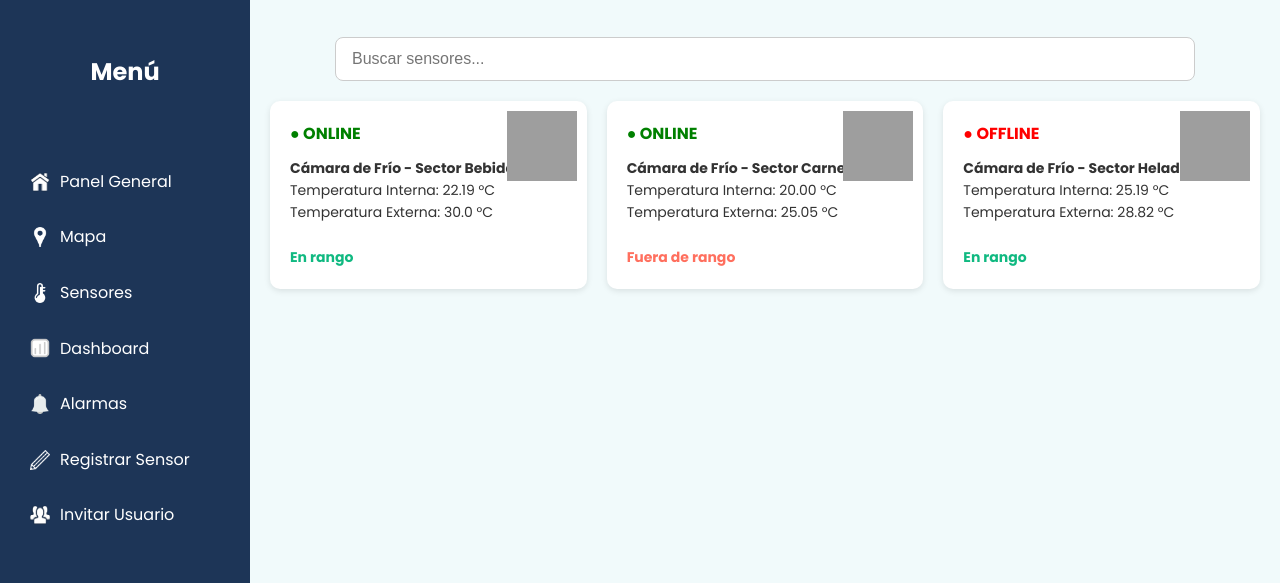
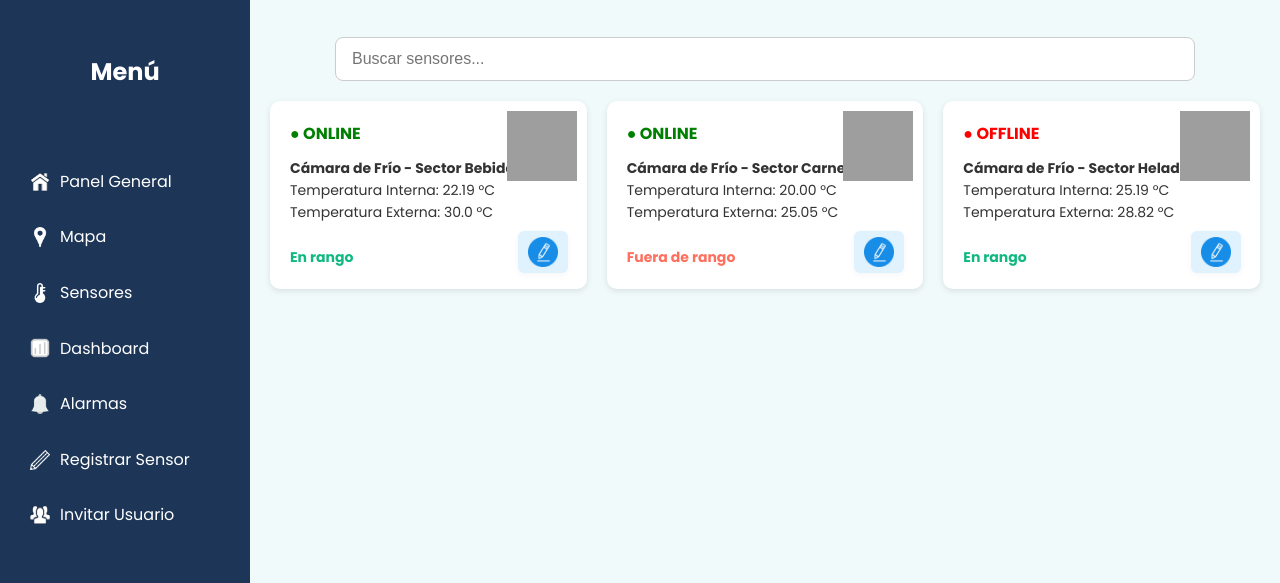
Before and after one commit to PauliLuna/ProyectoFinalSensores, a plain HTML site: page frontend/sensores.html in a window 1280 px wide. Shown: the part 73-656 px from the top of the page. Drawn offline with Linux system fonts and the light colour scheme; grey boxes are pictures that could not be loaded; a script that the page names is missing.

Commit message:
added edit button in sensores.html for each sensor

```diff
--- a/frontend/sensores.html
+++ b/frontend/sensores.html
@@ -61,6 +61,10 @@
                     Temperatura Externa: 30.0 °C<br><br>
                     <span style="color:#10b981; font-weight: bold">En rango</span>
                 </div>
+                <button class="edit-sensor-btn" title="Editar sensor"
+                    onclick="event.stopPropagation(); window.location.href='edit_sensor.html';">
+                    <img src="assets/edit-pencil.png" alt="Editar" style="width:30px; height:30px;">
+                </button>
             </div>
             <div class="sensor-card" onclick="redirectToDashboard('camara-frio')">
                 <img class="corner-icon" src="https://png.pngtree.com/png-vector/20221115/ourmid/pngtree-ultra-cold-storage-temperature-rgb-color-icon-equipment-storage-temperature-vector-png-image_41145610.jpg" alt="Sensor Icon">
@@ -71,6 +75,10 @@
                     Temperatura Externa: 25.05 °C<br><br>
                     <span style="color:#FF6F5E; font-weight: bold">Fuera de rango</span>
                 </div>
+                <button class="edit-sensor-btn" title="Editar sensor"
+                    onclick="event.stopPropagation(); window.location.href='edit_sensor.html';">
+                    <img src="assets/edit-pencil.png" alt="Editar" style="width:30px; height:30px;">
+                </button>
             </div>
             <div class="sensor-card" onclick="redirectToDashboard('camara-frio')">
                 <img class="corner-icon" src="https://png.pngtree.com/png-vector/20221115/ourmid/pngtree-ultra-cold-storage-temperature-rgb-color-icon-equipment-storage-temperature-vector-png-image_41145610.jpg" alt="Sensor Icon">
@@ -81,6 +89,10 @@
                     Temperatura Externa: 28.82 °C<br><br>
                     <span style="color:#10b981; font-weight: bold">En rango</span>
                 </div>
+                <button class="edit-sensor-btn" title="Editar sensor"
+                    onclick="event.stopPropagation(); window.location.href='edit_sensor.html';">
+                    <img src="assets/edit-pencil.png" alt="Editar" style="width:30px; height:30px;">
+                </button>
             </div>
         </div>
     </div>
--- a/frontend/styles/style.css
+++ b/frontend/styles/style.css
@@ -1288,6 +1288,24 @@ canvas {
     color: #333;
 }
 
+.edit-sensor-btn {
+    position: absolute;
+    right: 19px;
+    bottom: 16px;
+    background: #e0f2fe;
+    border: none;
+    border-radius: 6px;
+    padding: 6px 10px;
+    cursor: pointer;
+    display: flex;
+    align-items: center;
+    box-shadow: 0 2px 6px rgba(0,0,0,0.04);
+    transition: background 0.2s;
+}
+.edit-sensor-btn:hover {
+    background: #b6e0fe;
+}
+
 
 /* Dashboard sensores */
 .filterContainer {
```
Also changed, not shown: frontend/assets/edit-pencil.png (added).
